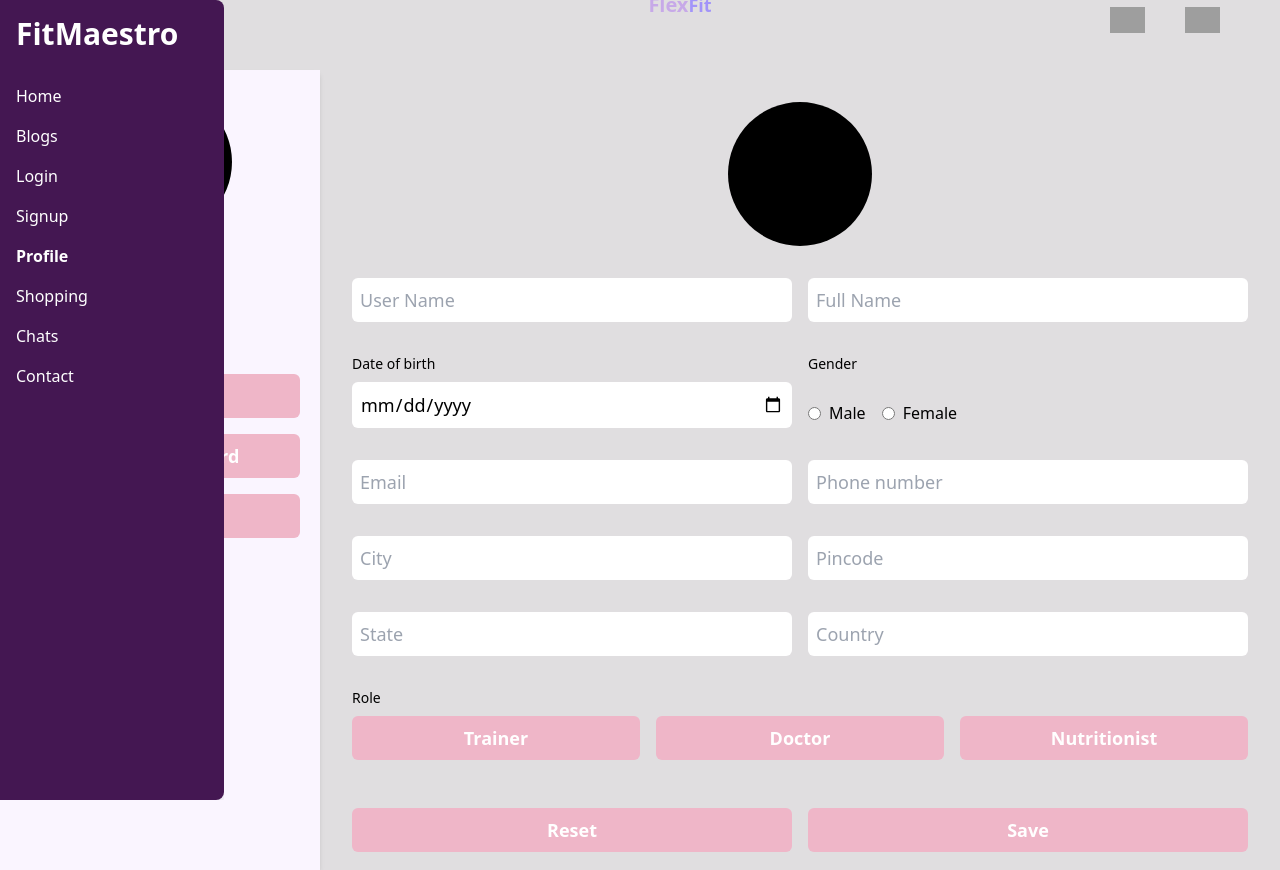
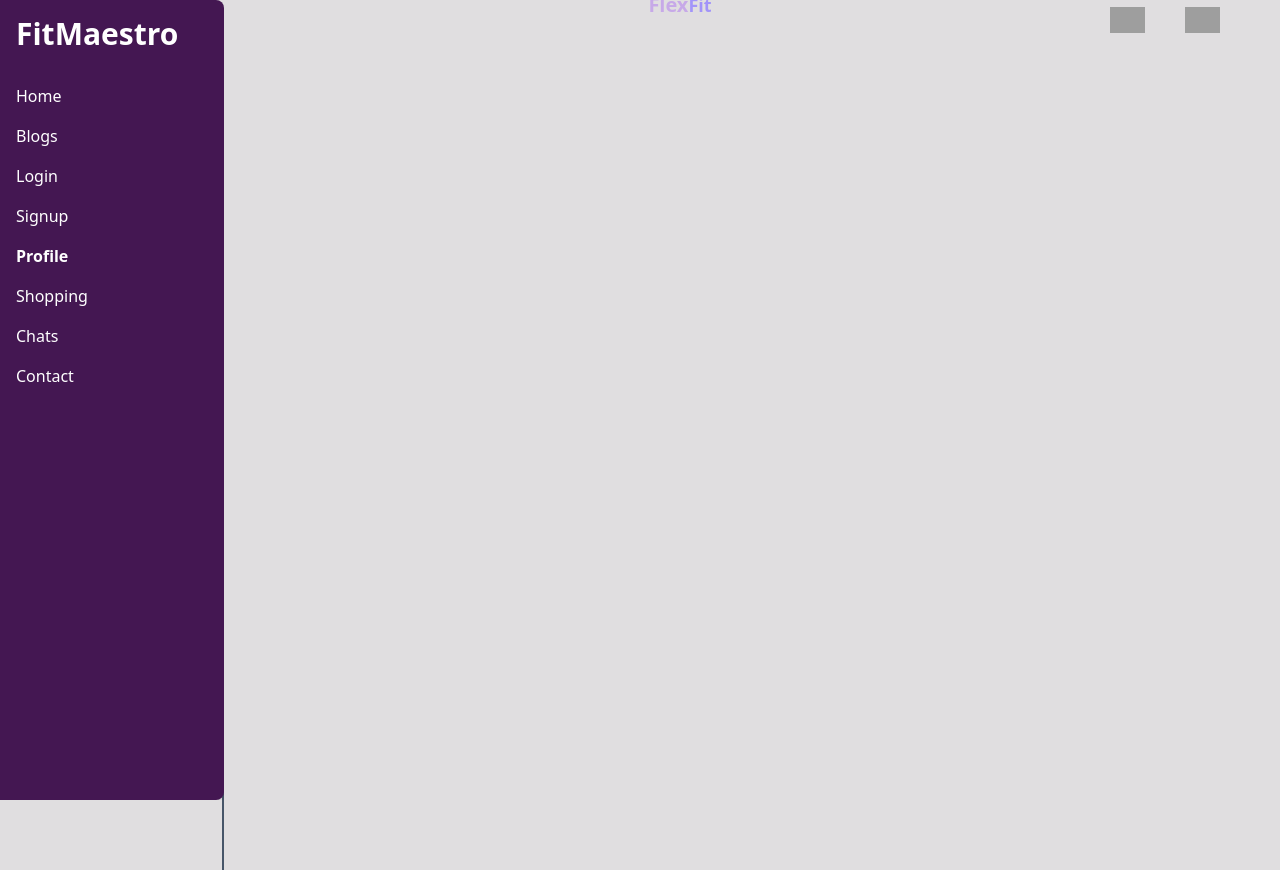
Before and after one commit to Adarsh-5454/Health-and-fitness-tracker, a React (Vite) app in the folder client/: page /profile in a window 1280 px wide. Built offline with nearby package versions, Linux system fonts and the light colour scheme; grey boxes are pictures that could not be loaded.

Commit message:
changes in Profile page and add new Profile component

```diff
--- /dev/null
+++ b/client/src/components/Profile/ProfileNav.tsx
@@ -0,0 +1,18 @@
+import React from "react";
+import Button from "../Button/Button";
+
+const ProfileNav = () => {
+   return (
+      <>
+         <div className="flex flex-col items-center p-5 w-56 h-screen border-e-2 border-slate-600">
+            <div className="w-36 h-36 bg-black rounded-full bg-cover bg-center mb-8"></div>
+            <Button label={"Edit Profile"} />
+            <Button label={"Security"} />
+            <Button label={"Role"} />
+            <Button label={"Logout"} />
+         </div>
+      </>
+   );
+};
+
+export default ProfileNav;
--- a/client/src/pages/Profile.tsx
+++ b/client/src/pages/Profile.tsx
@@ -1,9 +1,11 @@
+import ProfileNav from "../components/Profile/ProfileNav";
+
 const Profile = () => {
    return (
       <>
-         <div className="h-screen flex">
+         {/* <div className="h-screen flex">
             <div className="flex w-full">
-               {/* <!-- Profile Section --> */}
+
                <div className="flex flex-col items-center bg-light shadow-md bg-purple-50  text-white w-80 h-screen p-5">
                   <div className="w-36 h-36 bg-black rounded-full bg-cover bg-center mb-8"></div>
                   <h3 className="text-black text-xl font-medium mb-2">
@@ -22,7 +24,7 @@ const Profile = () => {
                   </button>
                </div>
 
-               {/* <!-- Form Section --> */}
+
                <div className="flex-grow p-8 ">
                   <div className="relative w-36 h-36 mx-auto bg-black rounded-full bg-cover bg-center mb-8">
                      <div className="absolute w-12 h-12 bg-cover bg-center rounded-full bottom-0 right-0"></div>
@@ -156,6 +158,10 @@ const Profile = () => {
                   </div>
                </div>
             </div>
+         </div> */}
+
+         <div>
+            <ProfileNav />
          </div>
       </>
    );
```
